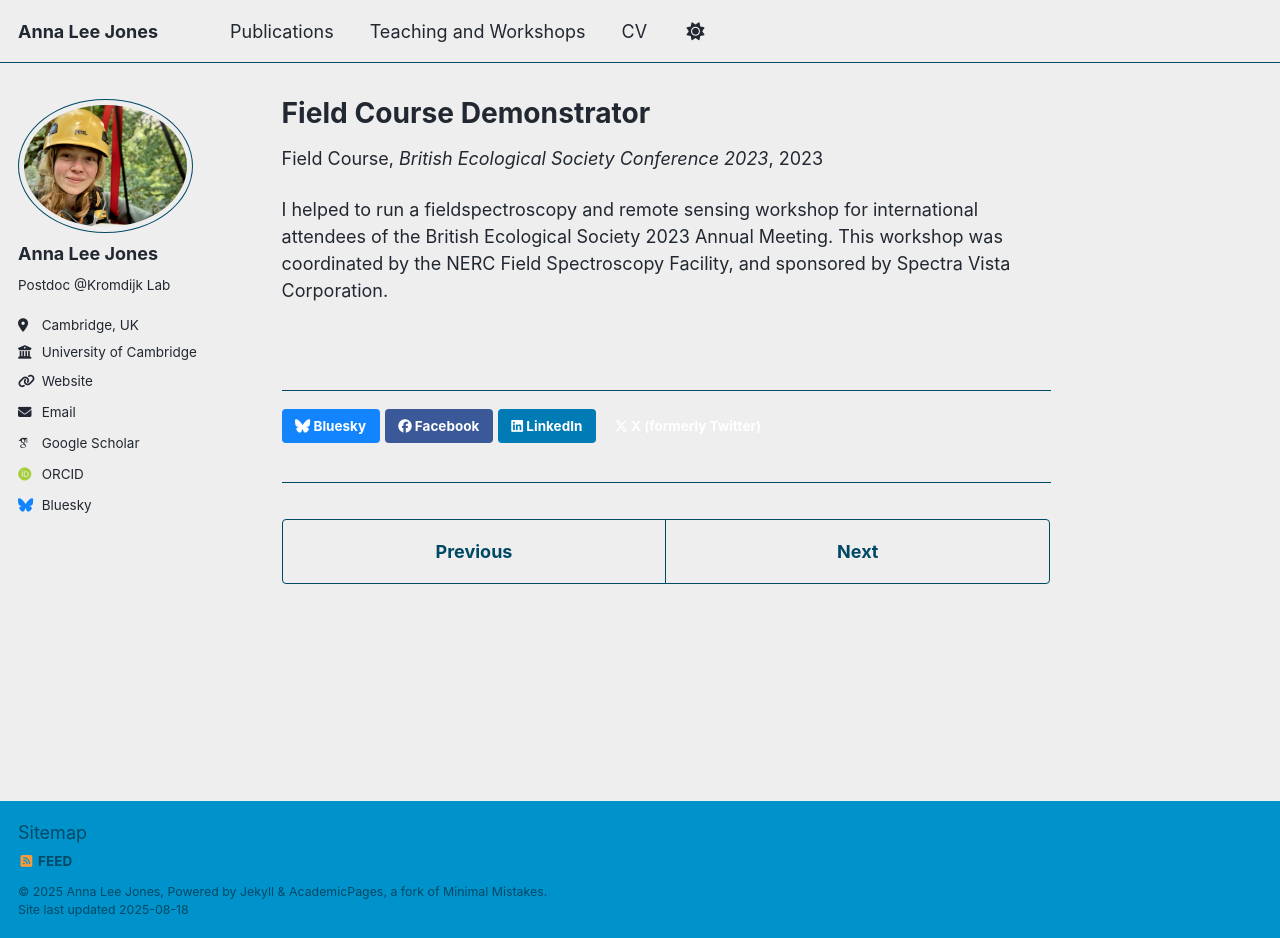
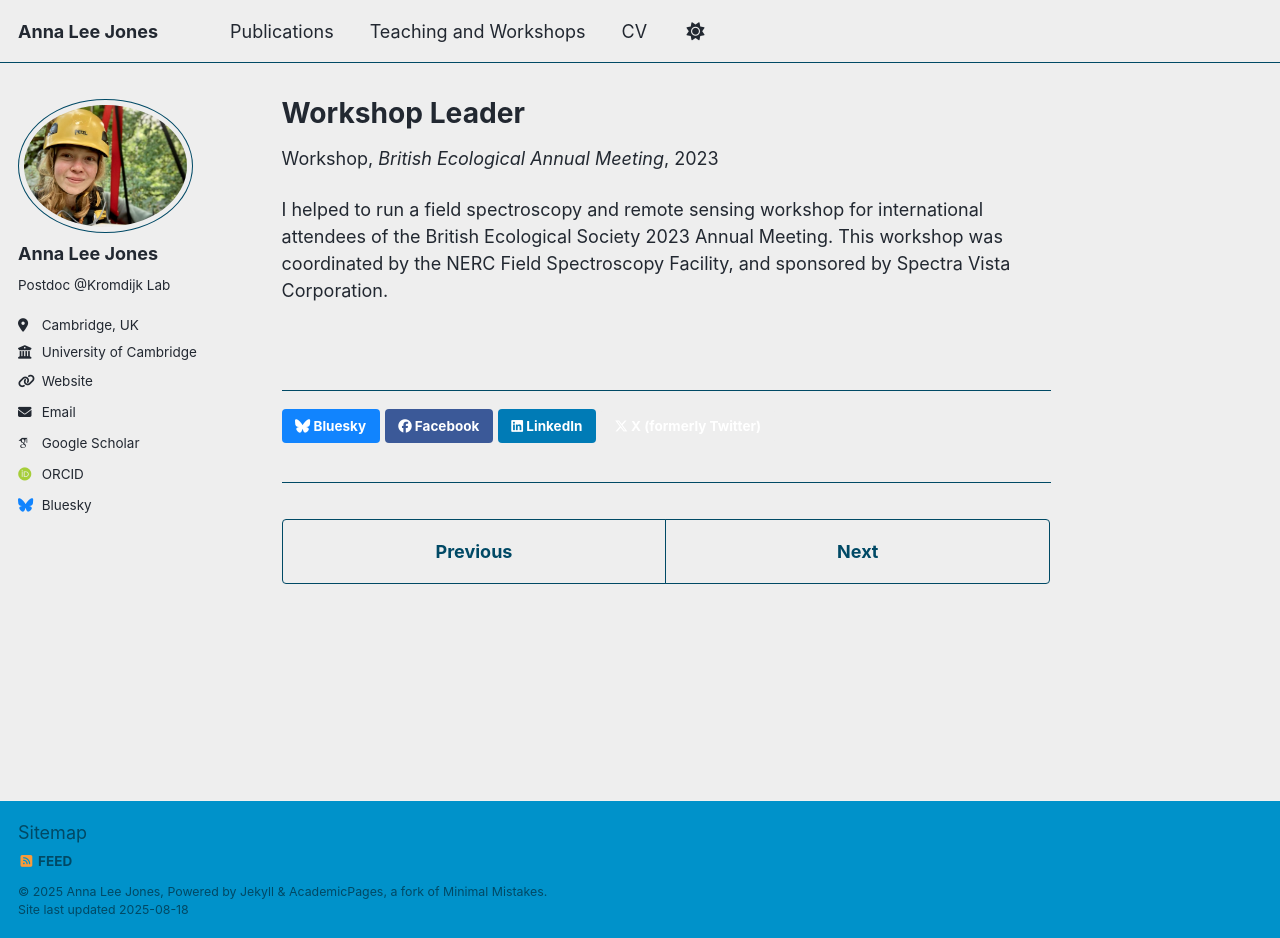
Before and after one commit to Anna-Lee-Jones/Anna-Lee-Jones.github.io, a Jekyll site: the page built from _teaching/Workshop_2023.md, in a window 1280 px wide and 938 px high. Built offline with Jekyll 4.4.1, drawn with Linux system fonts in a browser that asks for light colours; some web fonts are replaced; a script that is not in the unit is left out.

Commit message:
Update Workshop_2023.md

```diff
--- a/_teaching/Workshop_2023.md
+++ b/_teaching/Workshop_2023.md
@@ -1,11 +1,11 @@
 ---
-title: "Field Course Demonstrator"
+title: "Workshop Leader"
 collection: workshop
-type: "Field Course"
+type: "Workshop"
 permalink: /teaching/2023_workshop
-venue: "British Ecological Society Conference 2023"
+venue: "British Ecological Annual Meeting"
 date: 2023-12-15
 location: "Belfast"
 ---
 
-I helped to run a fieldspectroscopy and remote sensing workshop for international attendees of the British Ecological Society 2023 Annual Meeting. This workshop was coordinated by the NERC Field Spectroscopy Facility, and sponsored by Spectra Vista Corporation.
+I helped to run a field spectroscopy and remote sensing workshop for international attendees of the British Ecological Society 2023 Annual Meeting. This workshop was coordinated by the NERC Field Spectroscopy Facility, and sponsored by Spectra Vista Corporation.
```
